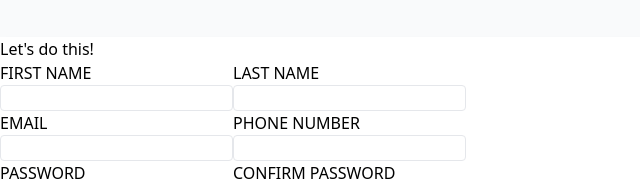
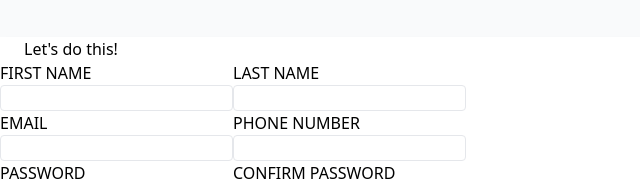
Before and after one commit to Ja-Uyoma/Sign-up-Form, a website built with Vite: page index.html in a window 1280 px wide. Shown: the part 2526-2708 px from the top of the page, 0-640 px from the left. Built offline with nearby package versions, Linux system fonts and the light colour scheme.

Commit message:
feat: give form header text left and right margins

```diff
--- a/index.html
+++ b/index.html
@@ -26,7 +26,7 @@
         </p>
 
         <form action="./" method="post" class="bg-white mt-10 mb-5 shadow-md">
-          <p class="font-medium">Let's do this!</p>
+          <p class="font-medium mx-6">Let's do this!</p>
 
           <div class="flex">
             <label for="first-name" class="uppercase block">
```
